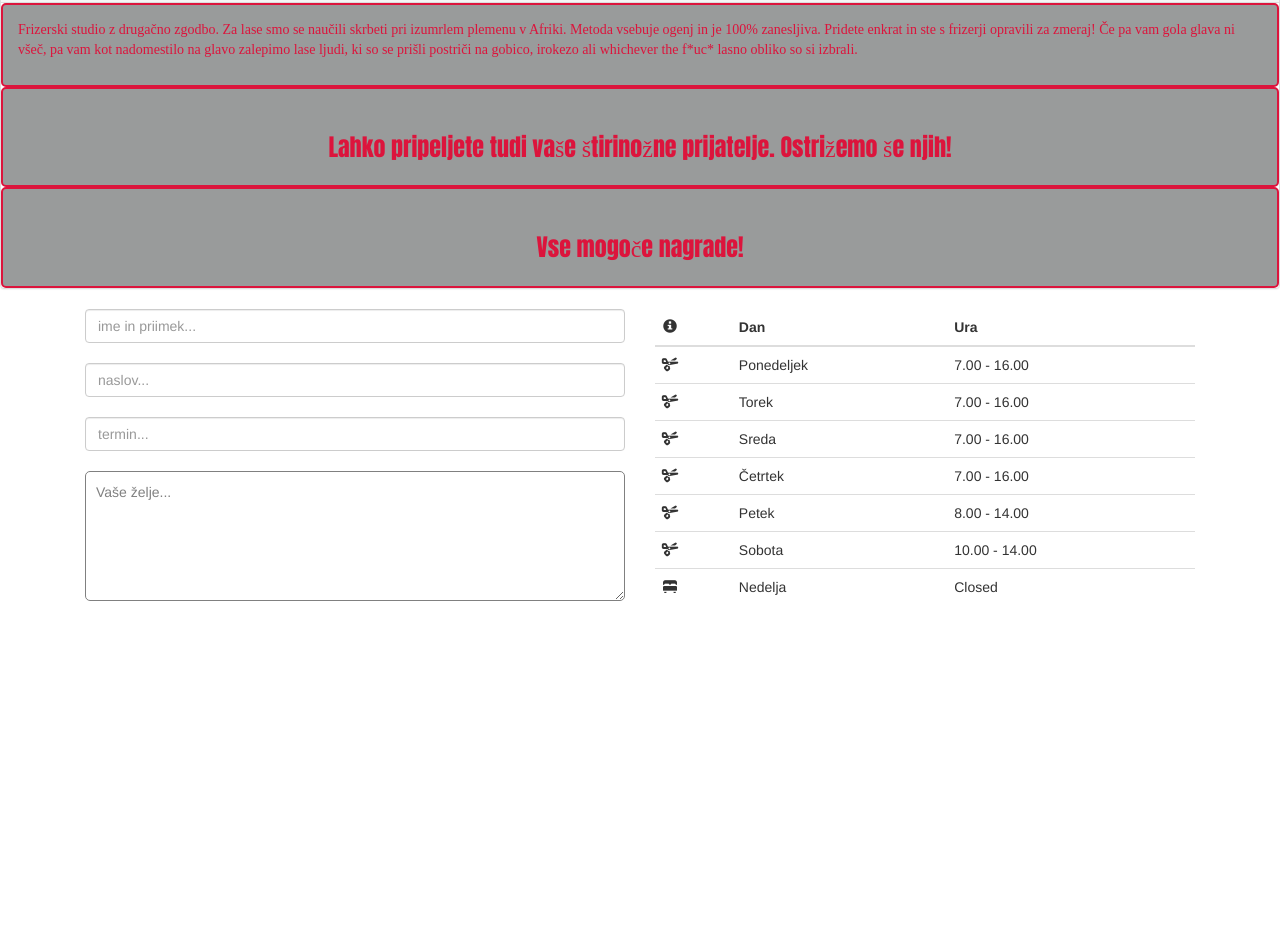
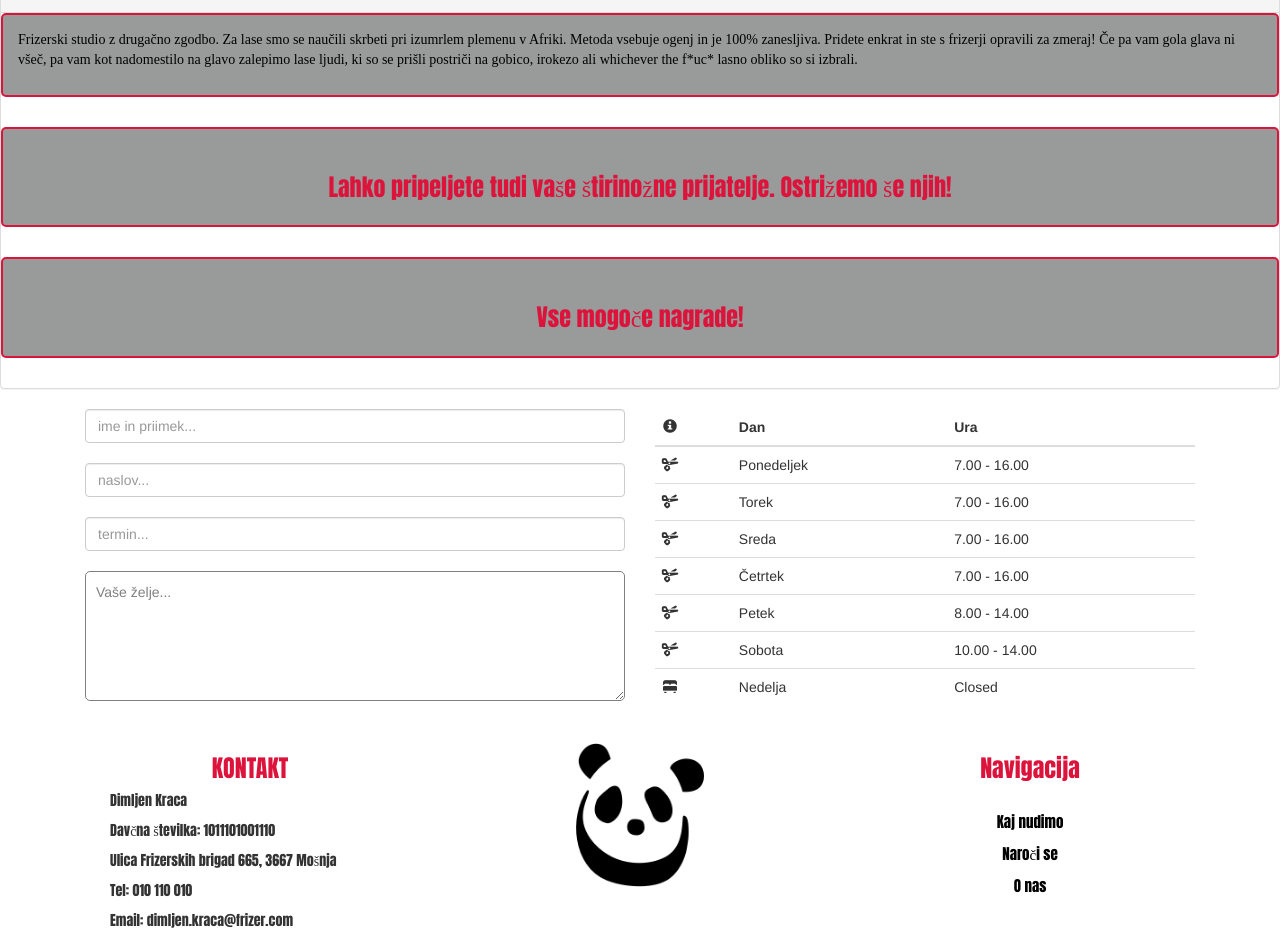
Before and after one commit to jan10111/Frizerski-studio, a plain HTML site: page index.html in a window 1280 px wide. Shown: the part 1060-2001 px from the top of the page. Before the commit the page ends 1685 px from the top, so only its background shows below. Drawn offline with Linux system fonts and the light colour scheme.

Commit message:
Added info box

```diff
--- a/index.html
+++ b/index.html
@@ -2,7 +2,7 @@
 <html>
   <head>
     <meta charset="utf-8">
-    <title>Frizerski salon frizura</title>
+    <title>Frizerski salon Skalp</title>
 
     <link href="css/bootstrap.css" rel="stylesheet">
     <link href="style.css" rel="stylesheet">
@@ -76,7 +76,6 @@
 <div class="container-fluid">
   <h3>Kaj nudimo</h3>
   <div class="row">
-    <br>
     <div class="col-md-4">
       <div class="menu">
       <h3>Striženje</h3>
@@ -162,12 +161,34 @@
   </tbody>
 </table>
 </div>
-
 </div>
 
+<div class="container">
+  <div class="row">
+    <div class="col-md-4">
+      <h3>KONTAKT</h3>
+      <ul class="info">Dimljen Kraca</ul>
+      <ul class="info">Davčna številka: 1011101001110</ul>
+      <ul class="info">Ulica Frizerskih brigad 665, 3667 Mošnja</ul>
+      <ul class="info">Tel: 010 110 010</ul>
+      <ul class="info">Email: dimljen.kraca@frizer.com</ul>
+      </div>
 
+    <div class="col-md-4">
+       <img src="panda.png" class="pandapic"</img>
+    </div>
 
+    <div class="cold-md-4">
+      <h3>Navigacija</h3><br>
+      <div class="menu">
+      <ul><a class="botbar" href="#">Kaj nudimo</a></ul>
+      <ul><a class="botbar" href="#">Naroči se</a></ul>
+      <ul><a class="botbar" href="#">O nas</a></ul>
+    </div>
+  </div>
 
+  </div>
+  </div>
 
   </body>
 </html>
--- a/style.css
+++ b/style.css
@@ -27,7 +27,7 @@ h2 {
 }
 
 p {
-  color: crimson;
+  color: black;
   font-family: "times new roman";
   font-size: 14px;
 
@@ -37,7 +37,9 @@ p {
   background-color: #999b9b;
   border: 2px solid crimson;
   border-radius: 5px;
+  margin-bottom: 30px;
 }
+
 
 #other {
   width: 540px;
@@ -56,10 +58,31 @@ p {
     width: 40%;
     border: 2px solid black;
     border-radius: 5px;
-    margin-bottom: 40px;
+    margin-bottom: 70px;
 }
 
 .nabar {
   font-family: "impact";
   color: crimson;
 }
+
+.info {
+  font-family: impact;
+  text-align-last: left;
+}
+
+.pandapic {
+  margin: auto;
+    width: 50%;
+    display: block;
+}
+
+.menu {
+  color: crimson;
+  text-align-last: center;
+  font-family: impact;
+}
+
+.botbar {
+  color: black;
+}
```
Also changed, not shown: panda.png (added).
